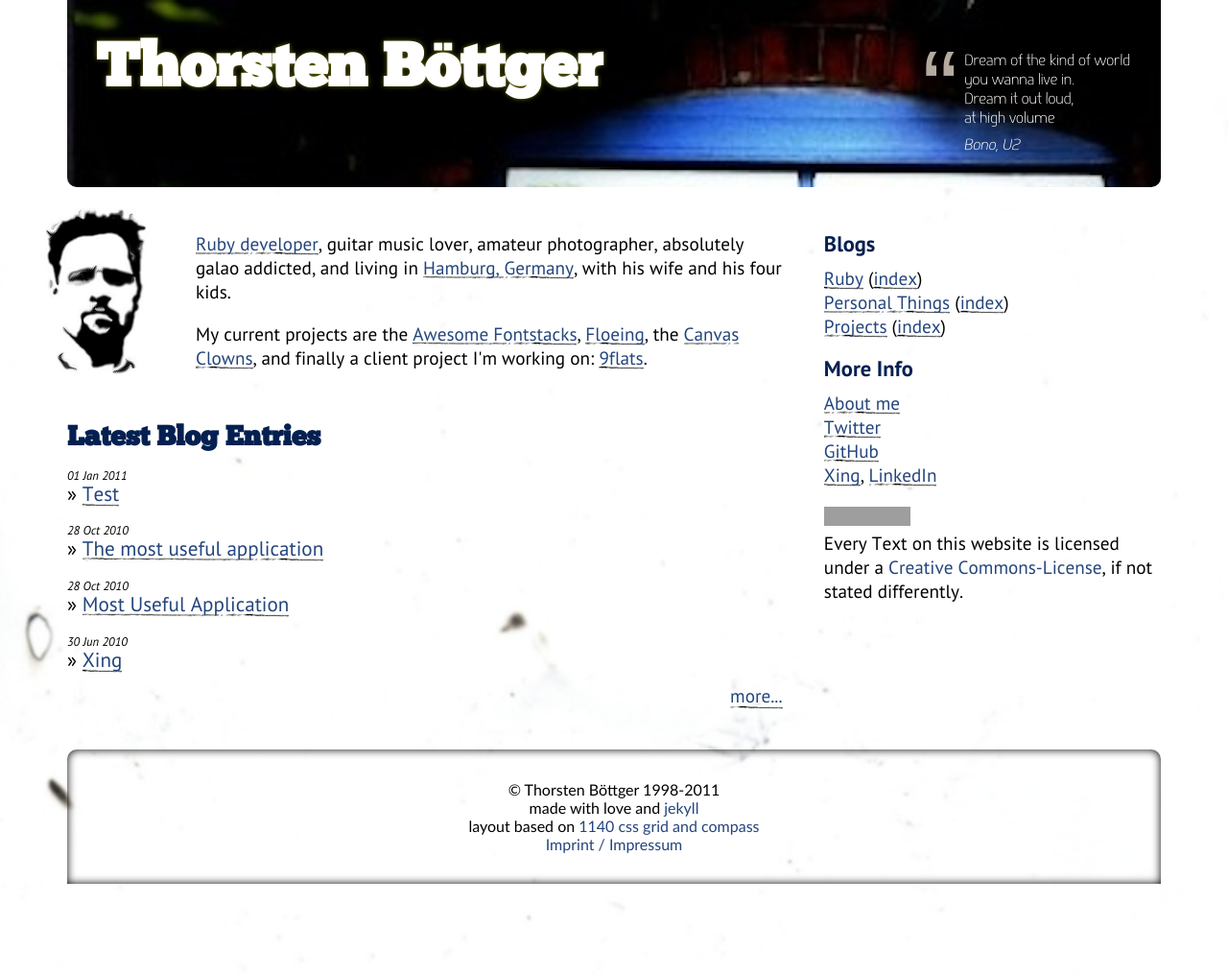
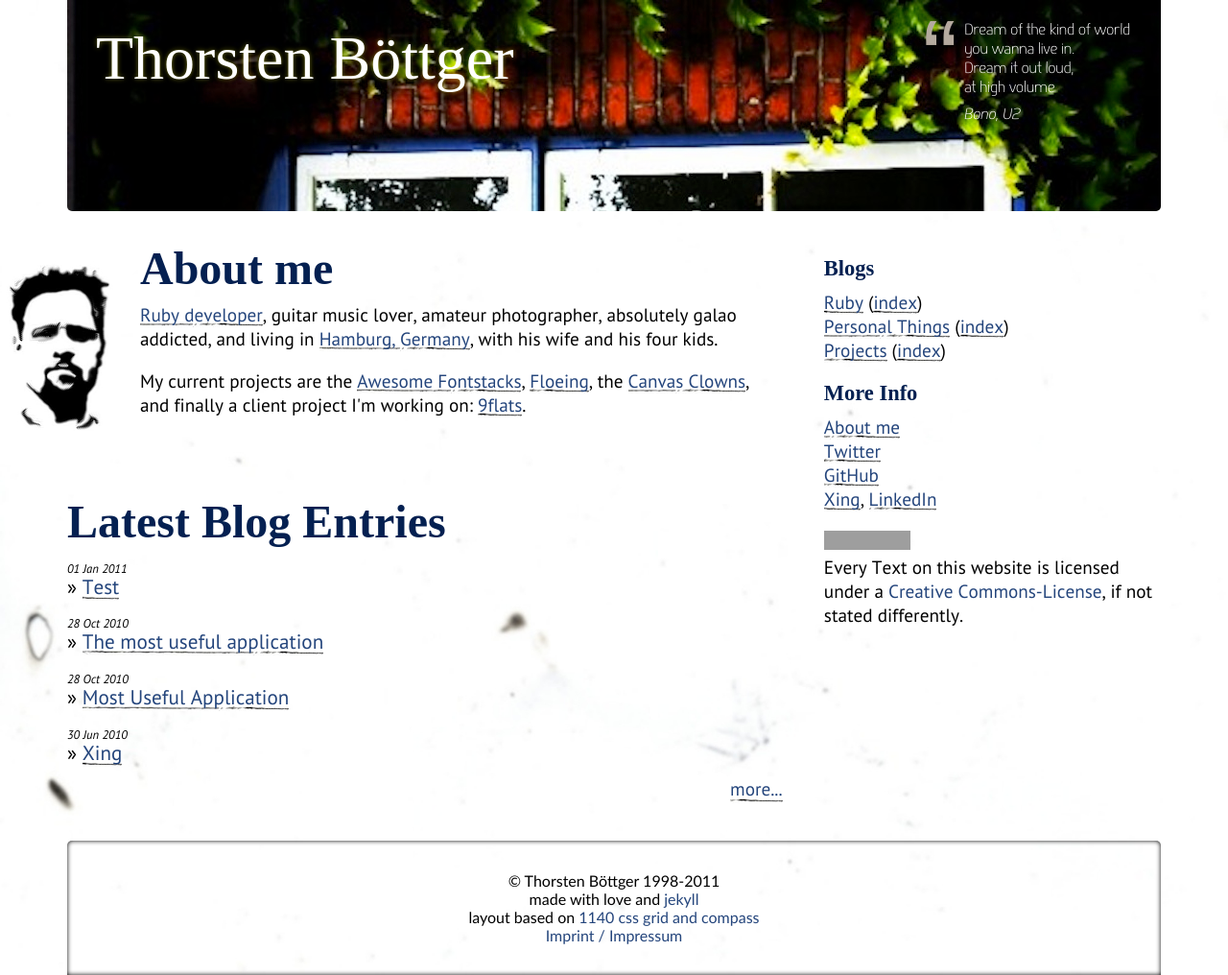
Before and after one commit to alto/mt7.de, a Jekyll site: the page built from index.html, in a window 1280 px wide. Shown: the whole page at 96% size. Built offline with Jekyll 4.4.1, drawn with Linux system fonts in a browser that asks for light colours; some web fonts are replaced; before the commit the page ends 921 px from its top, so only the background shows below that; grey boxes are pictures that could not be loaded.

Commit message:
Benj sprinkles

```diff
--- a/_layouts/default.html
+++ b/_layouts/default.html
@@ -3,6 +3,8 @@
 <html lang="en">
 <head>
   <meta http-equiv="Content-Type" content="text/html; charset=utf-8"/>
+
+  <link href='http://fonts.googleapis.com/css?family=Cabin+Sketch:700' rel='stylesheet' type='text/css'>
   <link href="/css/screen.css" media="screen" rel="stylesheet" type="text/css" />
     <!--[if lt IE 8]>
       <link href="/css/ie.css" media="screen" rel="stylesheet" type="text/css" />
@@ -43,7 +45,7 @@
       </p>
       <cite>Bono, U2</cite>
     </blockquote>
-    <h1><a href="/" class="hidden-link">Thorsten Böttger</a></h1>
+    <div id="name"><a href="/" class="hidden-link">Thorsten Böttger</a></div>
   </section>
 
   <div class="main">
--- a/blog.html
+++ b/blog.html
@@ -3,6 +3,7 @@ layout: default
 title: thorsten böttger - blog
 current: blog
 ---
+<h1>Blog</h1>
 {% for post in site.posts limit: 10 %}
   <article>
     <h2><span class="date">{{ post.date | date_to_string }}</span> <a href="{{ post.url }}">{{ post.title }}</a></h3>
--- a/css/mobile.css
+++ b/css/mobile.css
@@ -61,13 +61,13 @@ a.hidden-link {
 }
 
 /* line 18, ../sass/partials/_generics.sass */
-h2, h3, h4, h5 {
+h1, h2, h3, h4, h5 {
   color: #042051;
-  font-family: "ChunkFive", "Georgia", "Palatino", "Times New Roman", "Baskerville", "Hoefler Text", serif;
+  font-family: "Cabin Sketch", cursive;
   margin-bottom: 0.5em;
 }
 /* line 22, ../sass/partials/_generics.sass */
-h2 span, h3 span, h4 span, h5 span {
+h1 span, h2 span, h3 span, h4 span, h5 span {
   font-style: italic;
   font-weight: 100;
   font-size: 0.6em;
@@ -75,32 +75,37 @@ h2 span, h3 span, h4 span, h5 span {
   height: 1.6em;
 }
 /* line 29, ../sass/partials/_generics.sass */
-h2 a:link, h2 a:visited, h3 a:link, h3 a:visited, h4 a:link, h4 a:visited, h5 a:link, h5 a:visited {
+h1 a:link, h1 a:visited, h2 a:link, h2 a:visited, h3 a:link, h3 a:visited, h4 a:link, h4 a:visited, h5 a:link, h5 a:visited {
   text-decoration: none;
   color: #444444;
 }
 /* line 32, ../sass/partials/_generics.sass */
-h2 a:hover, h3 a:hover, h4 a:hover, h5 a:hover {
+h1 a:hover, h2 a:hover, h3 a:hover, h4 a:hover, h5 a:hover {
   text-decoration: underline;
 }
 
 /* line 35, ../sass/partials/_generics.sass */
+h1 {
+  font-size: 2.5em;
+}
+/* line 37, ../sass/partials/_generics.sass */
+h1.multiple {
+  margin-top: 2em;
+}
+
+/* line 39, ../sass/partials/_generics.sass */
 h2 {
   clear: both;
   margin-top: 2em;
+  font-size: 1.3em;
 }
 
-/* line 38, ../sass/partials/_generics.sass */
-h3 {
-  font-family: "PTSans", "Arial", "Helvetica", "Gill Sans", "Lucida Grande", "Verdana", sans-serif;
-}
-
-/* line 41, ../sass/partials/_generics.sass */
+/* line 44, ../sass/partials/_generics.sass */
 ol, ul {
   margin-bottom: 1em;
 }
 
-/* line 44, ../sass/partials/_generics.sass */
+/* line 47, ../sass/partials/_generics.sass */
 .right {
   float: right;
 }
@@ -126,31 +131,31 @@ ol, ul {
 
 /* line 8, ../sass/partials/_specials.sass */
 .header {
-  background: black url(/images/window.jpg) top left no-repeat;
-  border-radius: 0 0 10px 10px;
+  background: black url(/images/window2.jpg) top left no-repeat;
+  border-radius: 0 0 5px 5px;
   color: white;
-  height: 175px;
+  height: 200px;
   margin-bottom: 3em;
   padding-top: 20px;
 }
 /* line 15, ../sass/partials/_specials.sass */
-.header h1 {
+.header #name {
   color: #042051;
-  font-family: "ChunkFive", "Georgia", "Palatino", "Times New Roman", "Baskerville", "Hoefler Text", serif;
-  line-height: 70px;
+  font-family: "Cabin Sketch", "Special Elite", cursive;
+  line-height: 0.7em;
   margin: 19px 30px 0 30px;
   font-weight: black;
   font-size: 4em;
   text-shadow: 0px 0px 5px rgba(255, 255, 0, 0.4);
 }
 /* line 23, ../sass/partials/_specials.sass */
-.header h1 a {
+.header #name a {
   z-index: 100;
   text-decoration: none;
   color: white;
 }
 /* line 27, ../sass/partials/_specials.sass */
-.header h1 span {
+.header #name span {
   font-size: 0.5em;
   font-weight: normal;
 }
@@ -158,7 +163,7 @@ ol, ul {
 .header blockquote {
   float: right;
   position: relative;
-  margin: 2em 2em 4em 4em;
+  margin: 0 2em 4em 4em;
   padding: 0 0 0 1em;
   font-family: "Springsteel", "Lucida Grande", "Arial", "Helvetica", "Verdana", "Gill Sans", sans-serif;
 }
@@ -230,10 +235,10 @@ ol, ul {
 .footer {
   clear: both;
   box-shadow: -2px 0 20px rgba(0, 0, 0, 0.4);
-  border-radius: 10px 10px 0 0;
-  -moz-box-shadow: inset 0 0 10px black;
-  -webkit-box-shadow: inset 0 0 10px black;
-  box-shadow: inset 0 0 10px black;
+  border-radius: 5px 5px 0 0;
+  -moz-box-shadow: inset 0 0 5px black;
+  -webkit-box-shadow: inset 0 0 5px black;
+  box-shadow: inset 0 0 5px black;
   text-align: center;
   margin-top: 5em;
   padding-top: 2em;
@@ -241,23 +246,15 @@ ol, ul {
   font-family: "Gill Sans", "Gill Sans MT", Calibri, sans-serif;
 }
 
-/* line 84, ../sass/partials/_specials.sass */
-.imageholder {
-  position: relative;
-  float: left;
-  margin-right: 10px;
-  border: 0px solid black;
+/* line 83, ../sass/partials/_specials.sass */
+img.head {
   width: 124px;
   height: 178px;
-}
-/* line 91, ../sass/partials/_specials.sass */
-.imageholder img {
-  position: absolute;
-  left: -30px;
-  top: -30px;
+  float: left;
+  margin: 4px 20px 10px -68px;
 }
 
-/* line 100, ../sass/partials/_specials.sass */
+/* line 92, ../sass/partials/_specials.sass */
 #disqus_thread h2 span, #disqus_thread h3 span, #disqus_thread h4 span, #disqus_thread h5 span {
   font-size: inherit;
   font-weight: inherit;
@@ -266,7 +263,7 @@ ol, ul {
   font-style: inherit;
 }
 
-/* line 107, ../sass/partials/_specials.sass */
+/* line 99, ../sass/partials/_specials.sass */
 ul.posts {
   list-style-type: none;
   margin: 0;
@@ -276,11 +273,11 @@ ul.posts {
   font-size: 1.1em;
   margin-bottom: 0.5em;
 }
-/* line 115, ../sass/partials/_specials.sass */
+/* line 107, ../sass/partials/_specials.sass */
 ul.posts li {
   margin-bottom: 0.6em;
 }
-/* line 117, ../sass/partials/_specials.sass */
+/* line 109, ../sass/partials/_specials.sass */
 ul.posts li span {
   font-style: italic;
   font-weight: 100;
@@ -289,7 +286,7 @@ ul.posts li span {
   margin-bottom: -5px;
 }
 
-/* line 125, ../sass/partials/_specials.sass */
+/* line 117, ../sass/partials/_specials.sass */
 .date {
   font-style: italic;
   font-weight: 100;
@@ -298,7 +295,7 @@ ul.posts li span {
   margin-bottom: 0.3em;
 }
 
-/* line 133, ../sass/partials/_specials.sass */
+/* line 125, ../sass/partials/_specials.sass */
 .post-body img {
   float: left;
   margin-right: 10px;
--- a/css/screen.css
+++ b/css/screen.css
@@ -61,13 +61,13 @@ a.hidden-link {
 }
 
 /* line 18, ../sass/partials/_generics.sass */
-h2, h3, h4, h5 {
+h1, h2, h3, h4, h5 {
   color: #042051;
-  font-family: "ChunkFive", "Georgia", "Palatino", "Times New Roman", "Baskerville", "Hoefler Text", serif;
+  font-family: "Cabin Sketch", cursive;
   margin-bottom: 0.5em;
 }
 /* line 22, ../sass/partials/_generics.sass */
-h2 span, h3 span, h4 span, h5 span {
+h1 span, h2 span, h3 span, h4 span, h5 span {
   font-style: italic;
   font-weight: 100;
   font-size: 0.6em;
@@ -75,32 +75,37 @@ h2 span, h3 span, h4 span, h5 span {
   height: 1.6em;
 }
 /* line 29, ../sass/partials/_generics.sass */
-h2 a:link, h2 a:visited, h3 a:link, h3 a:visited, h4 a:link, h4 a:visited, h5 a:link, h5 a:visited {
+h1 a:link, h1 a:visited, h2 a:link, h2 a:visited, h3 a:link, h3 a:visited, h4 a:link, h4 a:visited, h5 a:link, h5 a:visited {
   text-decoration: none;
   color: #444444;
 }
 /* line 32, ../sass/partials/_generics.sass */
-h2 a:hover, h3 a:hover, h4 a:hover, h5 a:hover {
+h1 a:hover, h2 a:hover, h3 a:hover, h4 a:hover, h5 a:hover {
   text-decoration: underline;
 }
 
 /* line 35, ../sass/partials/_generics.sass */
+h1 {
+  font-size: 2.5em;
+}
+/* line 37, ../sass/partials/_generics.sass */
+h1.multiple {
+  margin-top: 2em;
+}
+
+/* line 39, ../sass/partials/_generics.sass */
 h2 {
   clear: both;
   margin-top: 2em;
+  font-size: 1.3em;
 }
 
-/* line 38, ../sass/partials/_generics.sass */
-h3 {
-  font-family: "PTSans", "Arial", "Helvetica", "Gill Sans", "Lucida Grande", "Verdana", sans-serif;
-}
-
-/* line 41, ../sass/partials/_generics.sass */
+/* line 44, ../sass/partials/_generics.sass */
 ol, ul {
   margin-bottom: 1em;
 }
 
-/* line 44, ../sass/partials/_generics.sass */
+/* line 47, ../sass/partials/_generics.sass */
 .right {
   float: right;
 }
@@ -122,31 +127,31 @@ ol, ul {
 
 /* line 8, ../sass/partials/_specials.sass */
 .header {
-  background: black url(/images/window.jpg) top left no-repeat;
-  border-radius: 0 0 10px 10px;
+  background: black url(/images/window2.jpg) top left no-repeat;
+  border-radius: 0 0 5px 5px;
   color: white;
-  height: 175px;
+  height: 200px;
   margin-bottom: 3em;
   padding-top: 20px;
 }
 /* line 15, ../sass/partials/_specials.sass */
-.header h1 {
+.header #name {
   color: #042051;
-  font-family: "ChunkFive", "Georgia", "Palatino", "Times New Roman", "Baskerville", "Hoefler Text", serif;
-  line-height: 70px;
+  font-family: "Cabin Sketch", "Special Elite", cursive;
+  line-height: 0.7em;
   margin: 19px 30px 0 30px;
   font-weight: black;
   font-size: 4em;
   text-shadow: 0px 0px 5px rgba(255, 255, 0, 0.4);
 }
 /* line 23, ../sass/partials/_specials.sass */
-.header h1 a {
+.header #name a {
   z-index: 100;
   text-decoration: none;
   color: white;
 }
 /* line 27, ../sass/partials/_specials.sass */
-.header h1 span {
+.header #name span {
   font-size: 0.5em;
   font-weight: normal;
 }
@@ -154,7 +159,7 @@ ol, ul {
 .header blockquote {
   float: right;
   position: relative;
-  margin: 2em 2em 4em 4em;
+  margin: 0 2em 4em 4em;
   padding: 0 0 0 1em;
   font-family: "Springsteel", "Lucida Grande", "Arial", "Helvetica", "Verdana", "Gill Sans", sans-serif;
 }
@@ -220,10 +225,10 @@ ol, ul {
 .footer {
   clear: both;
   box-shadow: -2px 0 20px rgba(0, 0, 0, 0.4);
-  border-radius: 10px 10px 0 0;
-  -moz-box-shadow: inset 0 0 10px black;
-  -webkit-box-shadow: inset 0 0 10px black;
-  box-shadow: inset 0 0 10px black;
+  border-radius: 5px 5px 0 0;
+  -moz-box-shadow: inset 0 0 5px black;
+  -webkit-box-shadow: inset 0 0 5px black;
+  box-shadow: inset 0 0 5px black;
   text-align: center;
   margin-top: 5em;
   padding-top: 2em;
@@ -231,23 +236,15 @@ ol, ul {
   font-family: "Gill Sans", "Gill Sans MT", Calibri, sans-serif;
 }
 
-/* line 84, ../sass/partials/_specials.sass */
-.imageholder {
-  position: relative;
-  float: left;
-  margin-right: 10px;
-  border: 0px solid black;
+/* line 83, ../sass/partials/_specials.sass */
+img.head {
   width: 124px;
   height: 178px;
-}
-/* line 91, ../sass/partials/_specials.sass */
-.imageholder img {
-  position: absolute;
-  left: -30px;
-  top: -30px;
+  float: left;
+  margin: 4px 20px 10px -68px;
 }
 
-/* line 100, ../sass/partials/_specials.sass */
+/* line 92, ../sass/partials/_specials.sass */
 #disqus_thread h2 span, #disqus_thread h3 span, #disqus_thread h4 span, #disqus_thread h5 span {
   font-size: inherit;
   font-weight: inherit;
@@ -256,7 +253,7 @@ ol, ul {
   font-style: inherit;
 }
 
-/* line 107, ../sass/partials/_specials.sass */
+/* line 99, ../sass/partials/_specials.sass */
 ul.posts {
   list-style-type: none;
   margin: 0;
@@ -266,11 +263,11 @@ ul.posts {
   font-size: 1.1em;
   margin-bottom: 0.5em;
 }
-/* line 115, ../sass/partials/_specials.sass */
+/* line 107, ../sass/partials/_specials.sass */
 ul.posts li {
   margin-bottom: 0.6em;
 }
-/* line 117, ../sass/partials/_specials.sass */
+/* line 109, ../sass/partials/_specials.sass */
 ul.posts li span {
   font-style: italic;
   font-weight: 100;
@@ -279,7 +276,7 @@ ul.posts li span {
   margin-bottom: -5px;
 }
 
-/* line 125, ../sass/partials/_specials.sass */
+/* line 117, ../sass/partials/_specials.sass */
 .date {
   font-style: italic;
   font-weight: 100;
@@ -288,7 +285,7 @@ ul.posts li span {
   margin-bottom: 0.3em;
 }
 
-/* line 133, ../sass/partials/_specials.sass */
+/* line 125, ../sass/partials/_specials.sass */
 .post-body img {
   float: left;
   margin-right: 10px;
--- a/css/smallscreen.css
+++ b/css/smallscreen.css
@@ -61,13 +61,13 @@ a.hidden-link {
 }
 
 /* line 18, ../sass/partials/_generics.sass */
-h2, h3, h4, h5 {
+h1, h2, h3, h4, h5 {
   color: #042051;
-  font-family: "ChunkFive", "Georgia", "Palatino", "Times New Roman", "Baskerville", "Hoefler Text", serif;
+  font-family: "Cabin Sketch", cursive;
   margin-bottom: 0.5em;
 }
 /* line 22, ../sass/partials/_generics.sass */
-h2 span, h3 span, h4 span, h5 span {
+h1 span, h2 span, h3 span, h4 span, h5 span {
   font-style: italic;
   font-weight: 100;
   font-size: 0.6em;
@@ -75,32 +75,37 @@ h2 span, h3 span, h4 span, h5 span {
   height: 1.6em;
 }
 /* line 29, ../sass/partials/_generics.sass */
-h2 a:link, h2 a:visited, h3 a:link, h3 a:visited, h4 a:link, h4 a:visited, h5 a:link, h5 a:visited {
+h1 a:link, h1 a:visited, h2 a:link, h2 a:visited, h3 a:link, h3 a:visited, h4 a:link, h4 a:visited, h5 a:link, h5 a:visited {
   text-decoration: none;
   color: #444444;
 }
 /* line 32, ../sass/partials/_generics.sass */
-h2 a:hover, h3 a:hover, h4 a:hover, h5 a:hover {
+h1 a:hover, h2 a:hover, h3 a:hover, h4 a:hover, h5 a:hover {
   text-decoration: underline;
 }
 
 /* line 35, ../sass/partials/_generics.sass */
+h1 {
+  font-size: 2.5em;
+}
+/* line 37, ../sass/partials/_generics.sass */
+h1.multiple {
+  margin-top: 2em;
+}
+
+/* line 39, ../sass/partials/_generics.sass */
 h2 {
   clear: both;
   margin-top: 2em;
+  font-size: 1.3em;
 }
 
-/* line 38, ../sass/partials/_generics.sass */
-h3 {
-  font-family: "PTSans", "Arial", "Helvetica", "Gill Sans", "Lucida Grande", "Verdana", sans-serif;
-}
-
-/* line 41, ../sass/partials/_generics.sass */
+/* line 44, ../sass/partials/_generics.sass */
 ol, ul {
   margin-bottom: 1em;
 }
 
-/* line 44, ../sass/partials/_generics.sass */
+/* line 47, ../sass/partials/_generics.sass */
 .right {
   float: right;
 }
@@ -122,31 +127,31 @@ ol, ul {
 
 /* line 8, ../sass/partials/_specials.sass */
 .header {
-  background: black url(/images/window.jpg) top left no-repeat;
-  border-radius: 0 0 10px 10px;
+  background: black url(/images/window2.jpg) top left no-repeat;
+  border-radius: 0 0 5px 5px;
   color: white;
-  height: 175px;
+  height: 200px;
   margin-bottom: 3em;
   padding-top: 20px;
 }
 /* line 15, ../sass/partials/_specials.sass */
-.header h1 {
+.header #name {
   color: #042051;
-  font-family: "ChunkFive", "Georgia", "Palatino", "Times New Roman", "Baskerville", "Hoefler Text", serif;
-  line-height: 70px;
+  font-family: "Cabin Sketch", "Special Elite", cursive;
+  line-height: 0.7em;
   margin: 19px 30px 0 30px;
   font-weight: black;
   font-size: 4em;
   text-shadow: 0px 0px 5px rgba(255, 255, 0, 0.4);
 }
 /* line 23, ../sass/partials/_specials.sass */
-.header h1 a {
+.header #name a {
   z-index: 100;
   text-decoration: none;
   color: white;
 }
 /* line 27, ../sass/partials/_specials.sass */
-.header h1 span {
+.header #name span {
   font-size: 0.5em;
   font-weight: normal;
 }
@@ -154,7 +159,7 @@ ol, ul {
 .header blockquote {
   float: right;
   position: relative;
-  margin: 2em 2em 4em 4em;
+  margin: 0 2em 4em 4em;
   padding: 0 0 0 1em;
   font-family: "Springsteel", "Lucida Grande", "Arial", "Helvetica", "Verdana", "Gill Sans", sans-serif;
 }
@@ -220,10 +225,10 @@ ol, ul {
 .footer {
   clear: both;
   box-shadow: -2px 0 20px rgba(0, 0, 0, 0.4);
-  border-radius: 10px 10px 0 0;
-  -moz-box-shadow: inset 0 0 10px black;
-  -webkit-box-shadow: inset 0 0 10px black;
-  box-shadow: inset 0 0 10px black;
+  border-radius: 5px 5px 0 0;
+  -moz-box-shadow: inset 0 0 5px black;
+  -webkit-box-shadow: inset 0 0 5px black;
+  box-shadow: inset 0 0 5px black;
   text-align: center;
   margin-top: 5em;
   padding-top: 2em;
@@ -231,23 +236,15 @@ ol, ul {
   font-family: "Gill Sans", "Gill Sans MT", Calibri, sans-serif;
 }
 
-/* line 84, ../sass/partials/_specials.sass */
-.imageholder {
-  position: relative;
-  float: left;
-  margin-right: 10px;
-  border: 0px solid black;
+/* line 83, ../sass/partials/_specials.sass */
+img.head {
   width: 124px;
   height: 178px;
-}
-/* line 91, ../sass/partials/_specials.sass */
-.imageholder img {
-  position: absolute;
-  left: -30px;
-  top: -30px;
+  float: left;
+  margin: 4px 20px 10px -68px;
 }
 
-/* line 100, ../sass/partials/_specials.sass */
+/* line 92, ../sass/partials/_specials.sass */
 #disqus_thread h2 span, #disqus_thread h3 span, #disqus_thread h4 span, #disqus_thread h5 span {
   font-size: inherit;
   font-weight: inherit;
@@ -256,7 +253,7 @@ ol, ul {
   font-style: inherit;
 }
 
-/* line 107, ../sass/partials/_specials.sass */
+/* line 99, ../sass/partials/_specials.sass */
 ul.posts {
   list-style-type: none;
   margin: 0;
@@ -266,11 +263,11 @@ ul.posts {
   font-size: 1.1em;
   margin-bottom: 0.5em;
 }
-/* line 115, ../sass/partials/_specials.sass */
+/* line 107, ../sass/partials/_specials.sass */
 ul.posts li {
   margin-bottom: 0.6em;
 }
-/* line 117, ../sass/partials/_specials.sass */
+/* line 109, ../sass/partials/_specials.sass */
 ul.posts li span {
   font-style: italic;
   font-weight: 100;
@@ -279,7 +276,7 @@ ul.posts li span {
   margin-bottom: -5px;
 }
 
-/* line 125, ../sass/partials/_specials.sass */
+/* line 117, ../sass/partials/_specials.sass */
 .date {
   font-style: italic;
   font-weight: 100;
@@ -288,7 +285,7 @@ ul.posts li span {
   margin-bottom: 0.3em;
 }
 
-/* line 133, ../sass/partials/_specials.sass */
+/* line 125, ../sass/partials/_specials.sass */
 .post-body img {
   float: left;
   margin-right: 10px;
--- a/index.html
+++ b/index.html
@@ -3,10 +3,9 @@ layout: default
 title: thorsten böttger - ruby developer
 current: about
 ---
-<div class="imageholder">
-  &nbsp;
-  <img src="/images/my_head_skitched_247x356.jpg" alt="an image of thorsten"/>
-</div>
+<img src="/images/my_head_skitched_247x356.jpg" alt="an image of thorsten" class="head"/>
+
+<h1>About me</h1>
 <p>
   <a href="http://github.com/alto/">Ruby developer</a>,
   guitar music lover, amateur photographer, absolutely galao addicted,
@@ -20,9 +19,7 @@ current: about
   and finally a client project I'm working on: <a href="http://www.9flats.com/" title="9flats">9flats</a>.
 </p>
 
-
-<h2>Latest Blog Entries</h2>
-
+<h1 class="multiple">Latest Blog Entries</h1>
 <ul class="posts">
   {% for post in site.posts limit: 5 %}
     <li>
--- a/sass/partials/_base.sass
+++ b/sass/partials/_base.sass
@@ -20,8 +20,10 @@ $linkcolor:     $blue
 //$displayfont:   "ChunkFive"
 //$textfont:      "PT Sans"
 
-$displayfont:   "ChunkFive", "Georgia", "Palatino", "Times New Roman", "Baskerville", "Hoefler Text", serif
+$displayfont:   "Cabin Sketch", cursive
+//$displayfont:   "ChunkFive", "Georgia", "Palatino", "Times New Roman", "Baskerville", "Hoefler Text", serif
 $textfont:      "PTSans", "Arial", "Helvetica", "Gill Sans", "Lucida Grande", "Verdana", sans-serif
 $decofont:      "Springsteel", "Lucida Grande", "Arial", "Helvetica", "Verdana", "Gill Sans", sans-serif
 $monofont:      "Liberation Mono", Menlo, Courier New, Courier, Mono, monospace
 $stickyfont:    "Underwood Champion"
+$logofont:      "Cabin Sketch", "Special Elite", cursive
```
Also changed, not shown: sass/partials/_generics.sass (+6 -3 lines), sass/partials/_specials.sass (+14 -22 lines), images/window2.jpg (added), sass/mobile.sass (line endings or trailing spaces).
